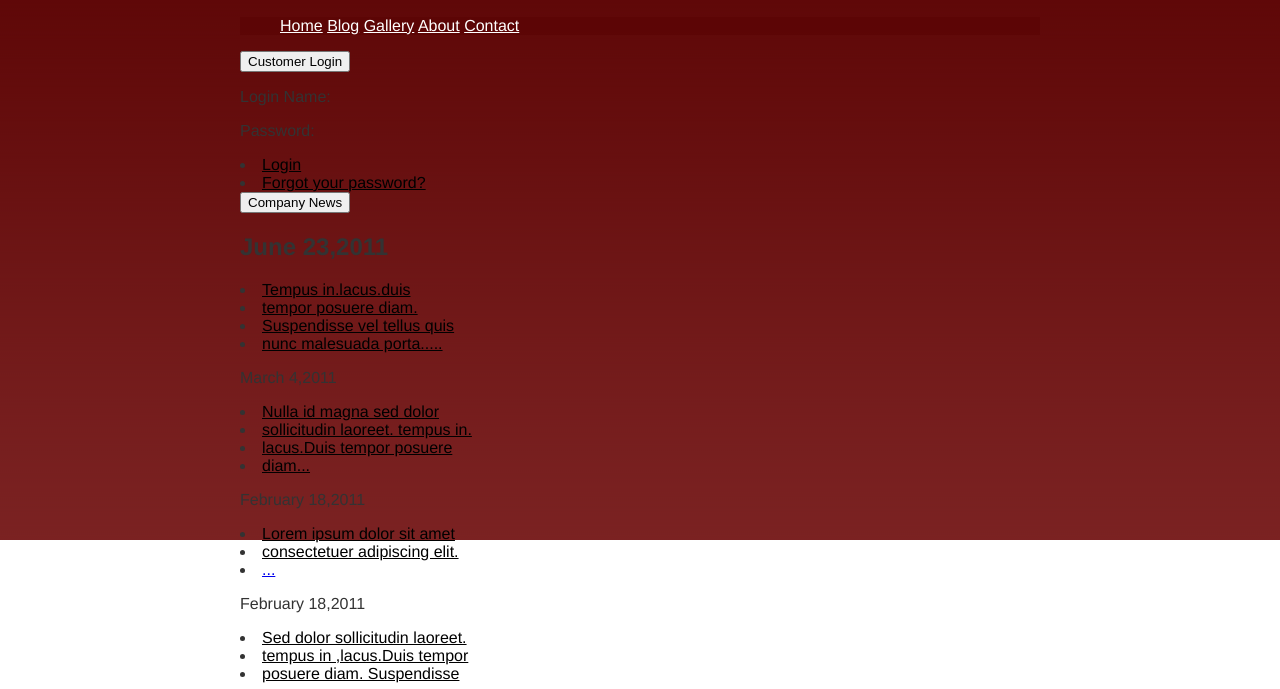
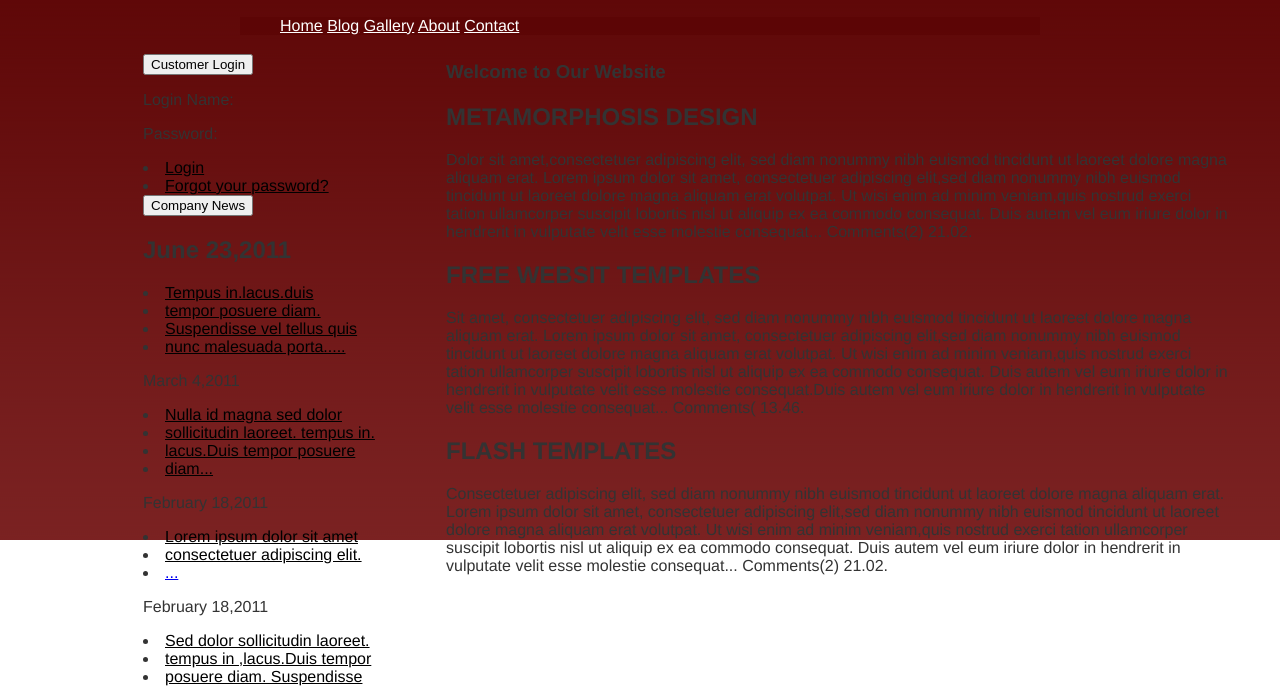
Before and after one commit to BeanRay/website, a plain HTML site: page index01.html in a window 1280 px wide. Shown: the part 111-800 px from the top of the page. Drawn offline with Linux system fonts and the light colour scheme; files whose address does not match are found by name.

Commit message:
1001排完位置hw

```diff
--- a/css/style01.css
+++ b/css/style01.css
@@ -23,6 +23,20 @@ ul {
 }
 
 
+#contact {
+	top: -750px;
+	position: relative;
+	left: 300px;
+	border: 3px solid #73ad2100;
+  }
+
+  #mainContent {
+	position: relative;
+	left: -100px;
+	border: 3px solid #73ad2100;
+  }
+
+
 
 #footer {
 	clear: both;
@@ -31,4 +45,5 @@ ul {
 	border-top: 2px solid rgba(221, 221, 221, 0);
 	text-align: center;
 	color: rgb(240, 240, 240);
+	top: -1750px;
 }
```
